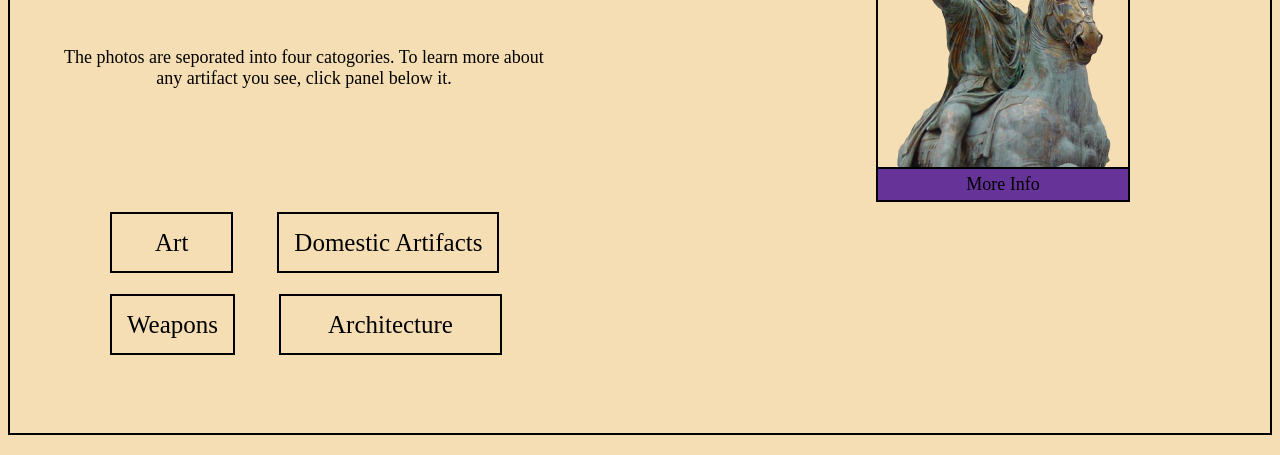
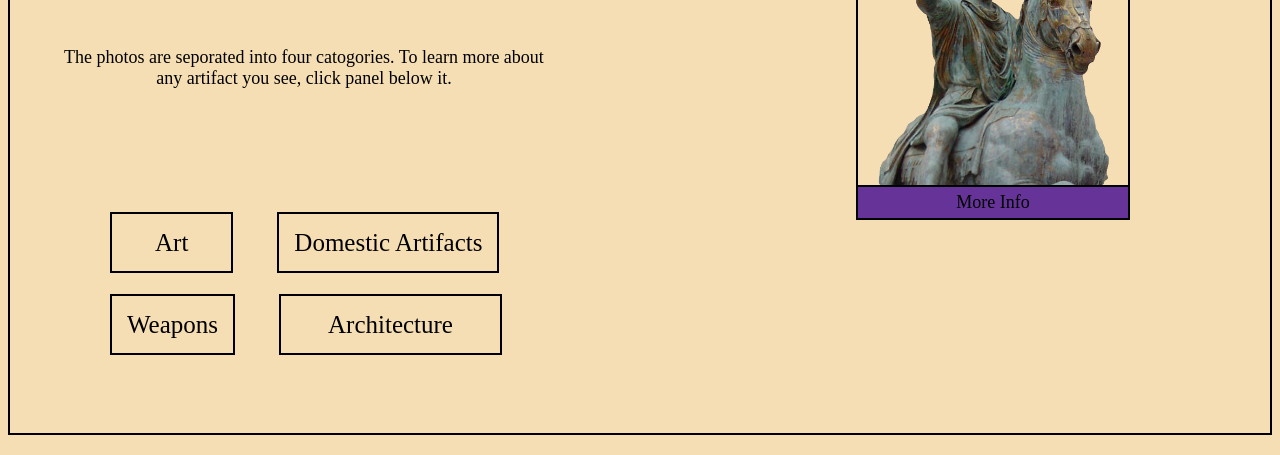
Before and after one commit to ConradRickman/latinsite, a plain HTML site: page gallery.html in a window 1280 px wide. Shown: the part 467-922 px from the top of the page. Drawn offline with nearby package versions, Linux system fonts and the light colour scheme.

Commit message:
img size

```diff
--- a/main4.css
+++ b/main4.css
@@ -68,14 +68,14 @@
 		}
 		.boxes img{
 			float: right;
-			width: 250px;
+			width: 270px;
 			margin: 30px;
 			margin-right: 120px;
 			margin-top: 50px;
 			border: 2px solid;
 		}
 		#flip {
-		  width: 250px;
+		  width: 270px;
 		  margin-right: 120px;
 		  margin-top: -30px;
 		  clear: right;
```
